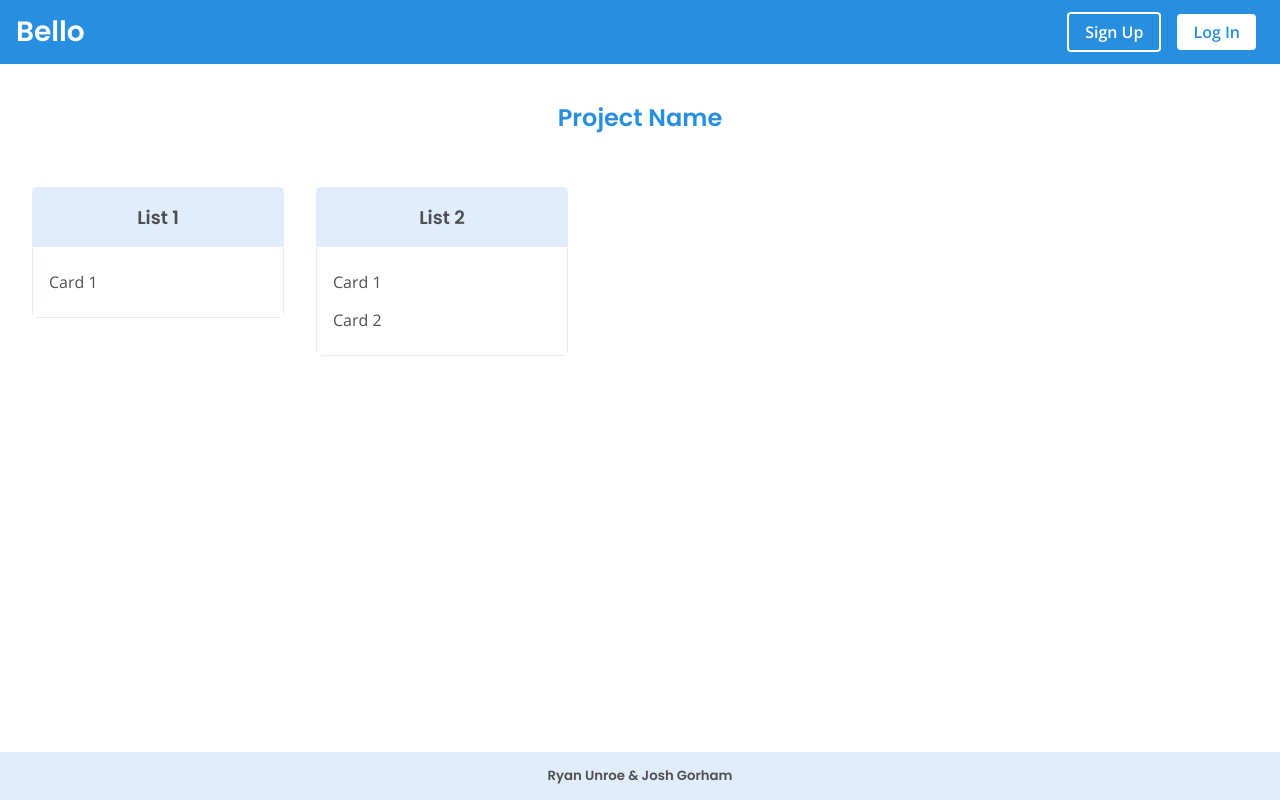
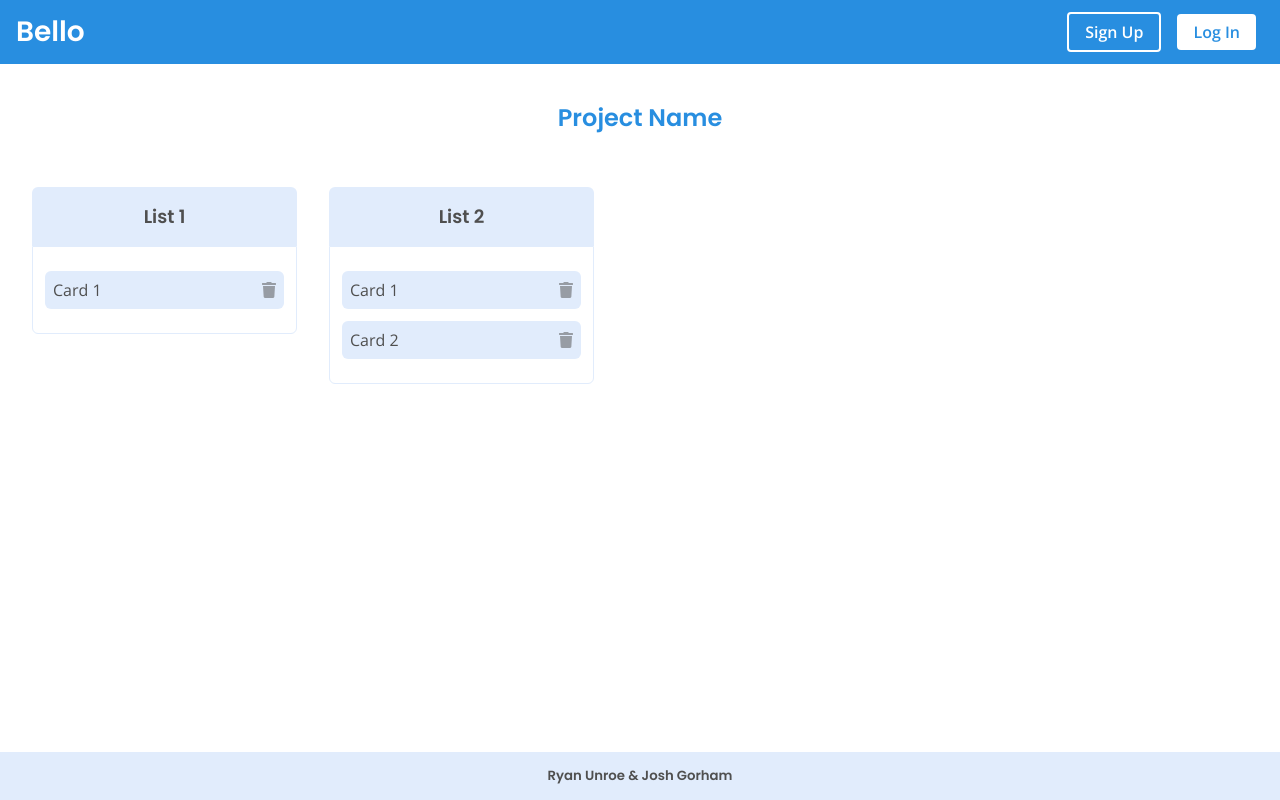
Before and after one commit to DRoberts919/WebBasedProject, a React (Create React App) app in the folder react-front-end/: page /board/1 in a window 1280 px wide. Built offline with nearby package versions, Linux system fonts and the light colour scheme.

Commit message:
Style task cards

```diff
--- a/react-front-end/public/index.html
+++ b/react-front-end/public/index.html
@@ -19,7 +19,7 @@
     <link rel="preconnect" href="https://fonts.googleapis.com">
     <link rel="preconnect" href="https://fonts.gstatic.com" crossorigin>
     <link href="https://fonts.googleapis.com/css2?family=Open+Sans:ital,wght@0,300;0,400;0,500;0,600;0,700;1,300;1,400;1,600;1,700&family=Poppins:wght@200;300;400;500;600;700&display=swap" rel="stylesheet">
-
+    <link rel="stylesheet" href="https://pro.fontawesome.com/releases/v5.10.0/css/all.css" integrity="sha384-AYmEC3Yw5cVb3ZcuHtOA93w35dYTsvhLPVnYs9eStHfGJvOvKxVfELGroGkvsg+p" crossorigin="anonymous">
     <!--
       Notice the use of %PUBLIC_URL% in the tags above.
       It will be replaced with the URL of the `public` folder during the build.
--- a/react-front-end/src/components/board.css
+++ b/react-front-end/src/components/board.css
@@ -6,16 +6,18 @@
 }
 
 .task-list {
-    border:1px solid var(--color-secondary);
-    min-width: 250px;
-    max-width: 250px;
+
+    min-width: 265px;
+    max-width: 265px;
     height:fit-content;
     margin:0 1rem;
-    border-radius: 6px;
+
 
 }
 
 .list-header {
+    border-top-left-radius: 6px;
+    border-top-right-radius: 6px;
     background-color: var(--color-secondary);
     text-align: center;
     color: var(--color-dark);
@@ -30,6 +32,34 @@
 
 .list-body {
     background-color: var(--color-light);
-    padding:0.5rem 1rem;
+    padding:0.75rem;
+    border-bottom-left-radius: 6px;
+    border-bottom-right-radius: 6px;
+    border:1px solid var(--color-secondary);
+}
 
+.task-card {
+    background-color: var(--color-secondary);
+    color:var(--color-dark);
+    margin:0.75rem 0;
+    padding:0.5rem;
+    border-radius: 6px;
+    display:grid;
+    grid-template-columns: auto 1.5rem;
 }
+
+.task-card p {
+    margin:0;
+}
+
+.task-card .task-btn {
+    margin-left: auto;
+    cursor:pointer;
+    opacity: 0.5;
+    transition: opacity 0.2s, color 0.2s;
+}
+
+.task-card .task-btn:hover {
+    color: var(--color-danger);
+    opacity:1;
+}
--- a/react-front-end/src/components/board.js
+++ b/react-front-end/src/components/board.js
@@ -15,7 +15,7 @@ export default function Board() {
                 <div className="list-body">
                     <div className="task-card">
                         <p>Card 1</p>
-                        <div className="task-btn"></div>
+                        <div className="task-btn"><i className="fa fa-trash" aria-hidden="true"></i></div>
                     </div>
                 </div>
             </div>
@@ -24,10 +24,10 @@ export default function Board() {
                 <div className="list-body">
                     <div className="task-card">
                         <p>Card 1</p>
-                        <div className="task-btn"></div>
+                        <div className="task-btn"><i className="fa fa-trash" aria-hidden="true"></i></div>
                     </div><div className="task-card">
                         <p>Card 2</p>
-                        <div className="task-btn"></div>
+                        <div className="task-btn"><i className="fa fa-trash" aria-hidden="true"></i></div>
                     </div>
                 </div>
             </div>
```
